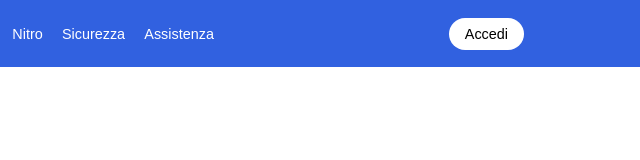
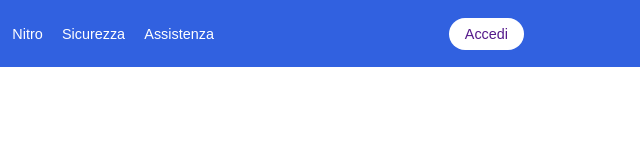
Before and after one commit to andrea-pugliatti/htmlcss-discord, a plain HTML site: page index.html in a window 1280 px wide. Shown: the full height of the page, 640-1280 px from the left. Drawn offline with Linux system fonts and the light colour scheme.

Commit message:
Fix login button

```diff
--- a/assets/css/style.css
+++ b/assets/css/style.css
@@ -68,7 +68,6 @@ nav .middle-row {
 	min-width: 10rem;
 	justify-content: space-around;
 	align-items: center;
-
 	a {
 		padding: .6rem;
 		text-decoration: none;
@@ -81,6 +80,9 @@ nav .login-button {
 	background-color: white;
 	padding: .5rem 1rem;
 	border-radius: 2rem;
+	a {
+		text-decoration: none;
+	}
 }
 
 
--- a/index.html
+++ b/index.html
@@ -25,7 +25,7 @@
                 <a href="#">Assistenza</a>
             </div>
 
-            <div class="login-button">Accedi</div>
+            <div class="login-button"><a href="">Accedi</a></div>
 
         </nav>
         <!-- /.main-header -->
```
